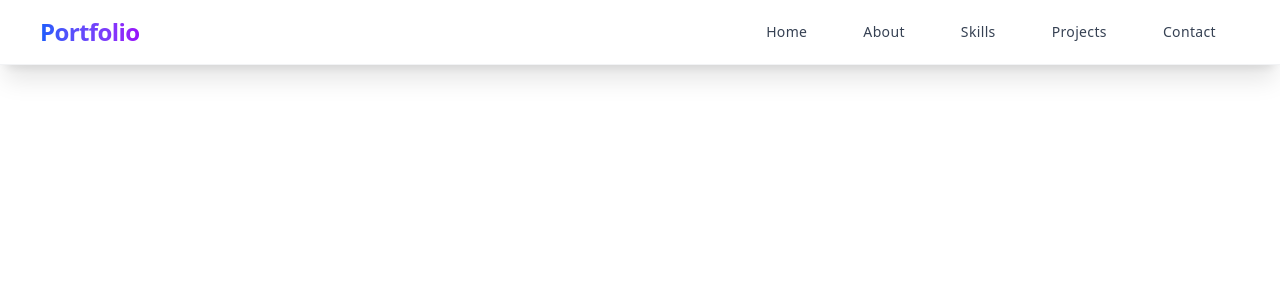
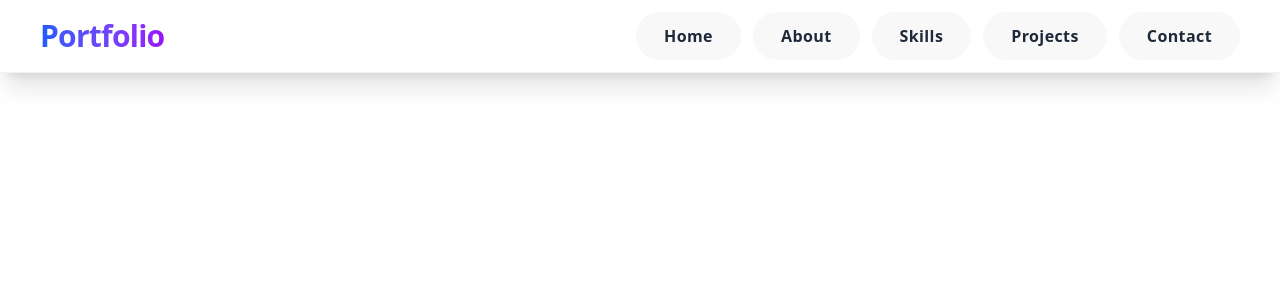
Before and after one commit to KavishkaDulshan/Portfolio, a React (Vite) app: page / in a window 1280 px wide. Shown: the top 300 px of the page. Built offline with nearby package versions, Linux system fonts and the light colour scheme.

Commit message:
changed nav bar font

```diff
--- a/src/assets/components/NavBar.jsx
+++ b/src/assets/components/NavBar.jsx
@@ -33,30 +33,30 @@ const NavBar = () => {
       <div className="absolute inset-0 bg-gradient-radial from-blue-100/30 via-transparent to-transparent opacity-0 group-hover:opacity-100 transition-opacity duration-500 pointer-events-none spotlight"></div>
 
       <div className="max-w-7xl mx-auto px-6 sm:px-8 lg:px-10 relative z-10">
-        <div className="flex justify-between items-center h-16">
+        <div className="flex justify-between items-center h-18">
           {/* Logo/Brand */}
           <div className="flex-shrink-0">
-            <a href="#" className="text-2xl font-bold bg-gradient-to-r from-blue-600 to-purple-600 bg-clip-text text-transparent hover:from-purple-600 hover:to-blue-600 transition-all duration-300 tracking-tight">
+            <a href="#" className="text-3xl font-bold bg-gradient-to-r from-blue-600 to-purple-600 bg-clip-text text-transparent hover:from-purple-600 hover:to-blue-600 transition-all duration-300 tracking-tight">
               Portfolio
             </a>
           </div>
 
           {/* Desktop Menu */}
           <div className="hidden md:block">
-            <div className="flex items-center space-x-2">
-              <a href="#home" className="text-gray-700 hover:text-white hover:bg-blue-600 px-6 py-3 rounded-full text-sm font-medium tracking-wide transition-all duration-300 hover:shadow-lg hover:scale-105 active:scale-95">
+            <div className="flex items-center space-x-3">
+              <a href="#home" className="text-gray-800 hover:text-white hover:bg-gradient-to-r hover:from-blue-500 hover:to-purple-500 bg-gray-100/60 hover:bg-none px-7 py-3 rounded-full text-base font-semibold tracking-wide transition-all duration-300 hover:shadow-lg hover:scale-105 active:scale-95">
                 Home
               </a>
-              <a href="#about" className="text-gray-700 hover:text-white hover:bg-blue-600 px-6 py-3 rounded-full text-sm font-medium tracking-wide transition-all duration-300 hover:shadow-lg hover:scale-105 active:scale-95">
+              <a href="#about" className="text-gray-800 hover:text-white hover:bg-gradient-to-r hover:from-blue-500 hover:to-purple-500 bg-gray-100/60 hover:bg-none px-7 py-3 rounded-full text-base font-semibold tracking-wide transition-all duration-300 hover:shadow-lg hover:scale-105 active:scale-95">
                 About
               </a>
-              <a href="#skills" className="text-gray-700 hover:text-white hover:bg-blue-600 px-6 py-3 rounded-full text-sm font-medium tracking-wide transition-all duration-300 hover:shadow-lg hover:scale-105 active:scale-95">
+              <a href="#skills" className="text-gray-800 hover:text-white hover:bg-gradient-to-r hover:from-blue-500 hover:to-purple-500 bg-gray-100/60 hover:bg-none px-7 py-3 rounded-full text-base font-semibold tracking-wide transition-all duration-300 hover:shadow-lg hover:scale-105 active:scale-95">
                 Skills
               </a>
-              <a href="#projects" className="text-gray-700 hover:text-white hover:bg-blue-600 px-6 py-3 rounded-full text-sm font-medium tracking-wide transition-all duration-300 hover:shadow-lg hover:scale-105 active:scale-95">
+              <a href="#projects" className="text-gray-800 hover:text-white hover:bg-gradient-to-r hover:from-blue-500 hover:to-purple-500 bg-gray-100/60 hover:bg-none px-7 py-3 rounded-full text-base font-semibold tracking-wide transition-all duration-300 hover:shadow-lg hover:scale-105 active:scale-95">
                 Projects
               </a>
-              <a href="#contact" className="text-gray-700 hover:text-white hover:bg-blue-600 px-6 py-3 rounded-full text-sm font-medium tracking-wide transition-all duration-300 hover:shadow-lg hover:scale-105 active:scale-95">
+              <a href="#contact" className="text-gray-800 hover:text-white hover:bg-gradient-to-r hover:from-blue-500 hover:to-purple-500 bg-gray-100/60 hover:bg-none px-7 py-3 rounded-full text-base font-semibold tracking-wide transition-all duration-300 hover:shadow-lg hover:scale-105 active:scale-95">
                 Contact
               </a>
             </div>
@@ -66,7 +66,7 @@ const NavBar = () => {
           <div className="md:hidden">
             <button
               onClick={toggleMenu}
-              className="inline-flex items-center justify-center w-12 h-12 rounded-full text-gray-700 hover:text-white hover:bg-blue-600 focus:outline-none focus:ring-4 focus:ring-blue-200 transition-all duration-300 hover:shadow-lg active:scale-95"
+              className="inline-flex items-center justify-center w-12 h-12 rounded-full text-gray-700 hover:text-white hover:bg-gradient-to-r hover:from-blue-500 hover:to-purple-500 bg-gray-100/60 hover:bg-none focus:outline-none focus:ring-4 focus:ring-blue-200 transition-all duration-300 hover:shadow-lg active:scale-95"
             >
               <span className="sr-only">Open main menu</span>
               <div className="relative w-6 h-6">
@@ -99,35 +99,35 @@ const NavBar = () => {
         <div className="px-6 pt-4 pb-6 space-y-3 bg-white/95 backdrop-blur-md shadow-lg border-t border-gray-200/50">
           <a
             href="#home"
-            className="text-gray-700 hover:text-white hover:bg-blue-600 block px-6 py-4 rounded-full text-base font-medium tracking-wide transition-all duration-300 transform hover:scale-105 hover:shadow-lg active:scale-95"
+            className="text-gray-800 hover:text-white hover:bg-gradient-to-r hover:from-blue-500 hover:to-purple-500 bg-gray-100/60 hover:bg-none block px-6 py-4 rounded-full text-lg font-semibold tracking-wide transition-all duration-300 transform hover:scale-105 hover:shadow-lg active:scale-95"
             onClick={toggleMenu}
           >
             Home
           </a>
           <a
             href="#about"
-            className="text-gray-700 hover:text-white hover:bg-blue-600 block px-6 py-4 rounded-full text-base font-medium tracking-wide transition-all duration-300 transform hover:scale-105 hover:shadow-lg active:scale-95"
+            className="text-gray-800 hover:text-white hover:bg-gradient-to-r hover:from-blue-500 hover:to-purple-500 bg-gray-100/60 hover:bg-none block px-6 py-4 rounded-full text-lg font-semibold tracking-wide transition-all duration-300 transform hover:scale-105 hover:shadow-lg active:scale-95"
             onClick={toggleMenu}
           >
             About
           </a>
           <a
             href="#skills"
-            className="text-gray-700 hover:text-white hover:bg-blue-600 block px-6 py-4 rounded-full text-base font-medium tracking-wide transition-all duration-300 transform hover:scale-105 hover:shadow-lg active:scale-95"
+            className="text-gray-800 hover:text-white hover:bg-gradient-to-r hover:from-blue-500 hover:to-purple-500 bg-gray-100/60 hover:bg-none block px-6 py-4 rounded-full text-lg font-semibold tracking-wide transition-all duration-300 transform hover:scale-105 hover:shadow-lg active:scale-95"
             onClick={toggleMenu}
           >
             Skills
           </a>
           <a
             href="#projects"
-            className="text-gray-700 hover:text-white hover:bg-blue-600 block px-6 py-4 rounded-full text-base font-medium tracking-wide transition-all duration-300 transform hover:scale-105 hover:shadow-lg active:scale-95"
+            className="text-gray-800 hover:text-white hover:bg-gradient-to-r hover:from-blue-500 hover:to-purple-500 bg-gray-100/60 hover:bg-none block px-6 py-4 rounded-full text-lg font-semibold tracking-wide transition-all duration-300 transform hover:scale-105 hover:shadow-lg active:scale-95"
             onClick={toggleMenu}
           >
             Projects
           </a>
           <a
             href="#contact"
-            className="text-gray-700 hover:text-white hover:bg-blue-600 block px-6 py-4 rounded-full text-base font-medium tracking-wide transition-all duration-300 transform hover:scale-105 hover:shadow-lg active:scale-95"
+            className="text-gray-800 hover:text-white hover:bg-gradient-to-r hover:from-blue-500 hover:to-purple-500 bg-gray-100/60 hover:bg-none block px-6 py-4 rounded-full text-lg font-semibold tracking-wide transition-all duration-300 transform hover:scale-105 hover:shadow-lg active:scale-95"
             onClick={toggleMenu}
           >
             Contact
```
